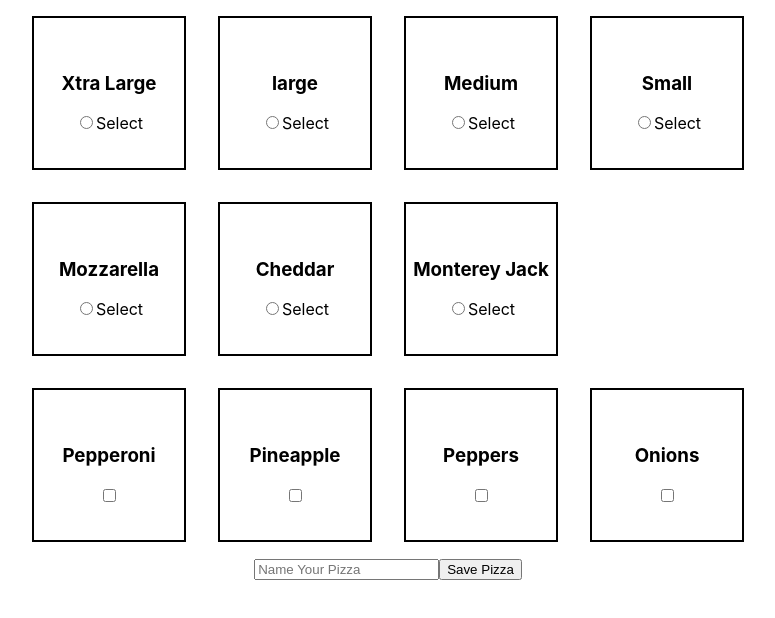
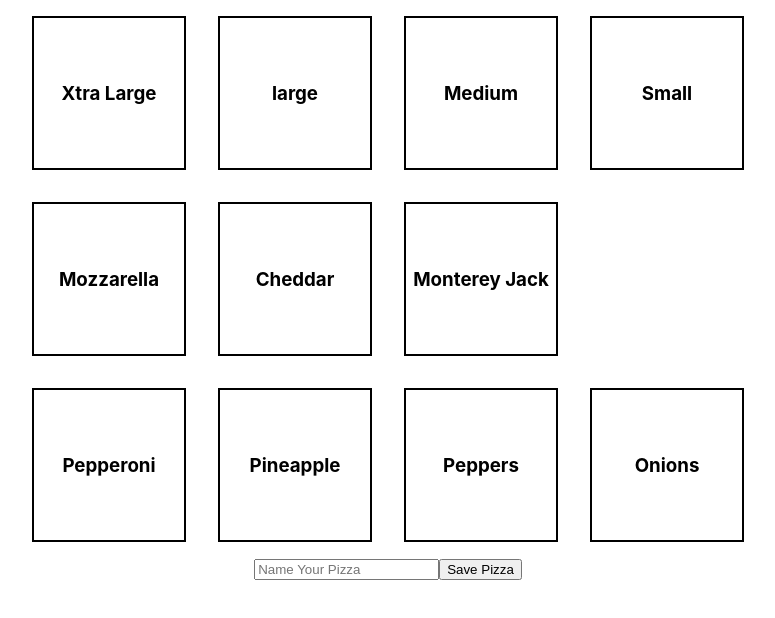
Before and after one commit to ChaonengTan/FEW2.3-PizzaOrder, a React (Create React App) app: page / in a window 1280 px wide. Shown: the top 618 px of the page, without its empty margins (236-1011 px from the left). Built offline with nearby package versions, Linux system fonts and the light colour scheme.

Commit message:
100% input size

```diff
--- a/src/components/Pizza.js
+++ b/src/components/Pizza.js
@@ -16,32 +16,25 @@ function Pizza(props) {
     function multiComponent(data, func) {
         return data.map((elem) => {
             return (
-                <div className='pizzaCard'>
-                    <label>
+                <label className='pizzaCard'>
                     <h3>{elem}</h3>
-                        <input type='checkbox' name={elem} onClick={(e) => {
+                    <input type='checkbox' onClick={(e) => {
                         func([...toppings, elem])
                     }}/>
                 </label>
-                </div>
             )
         })
     }
     function radioComponent(data, func) {
         return data.map((elem) => {
             return (
-                <div className='pizzaCard'>
-                    <label>
+                <label className='pizzaCard'>
                     <h3>{elem}</h3>
-                        <div>
                     <input type='radio' name={String(func)} value={elem} onChange={(e) => {
                         func(elem)
                         console.log(cheese)
                     }}/>
-                            <span>Select</span>
-                        </div>
                 </label>
-                </div>
             )
         })
     }
--- a/src/components/styles/Pizza.css
+++ b/src/components/styles/Pizza.css
@@ -3,13 +3,18 @@
   flex-direction: row;
 }
 .addButtons > * .pizzaCard {
+  --cardColor: black;
+  --cardBG: white;
   margin: 1rem;
-  border: solid black 2px;
+  border: solid var(--cardColor) 2px;
+  color: var(--cardColor);
+  background-color: var(--cardBG);
   height: 150px;
   width: 150px;
   display: flex;
   flex-direction: column;
   align-items: center;
+  justify-content: center;
 }
 .addButtons > * .pizzaCard label {
   display: flex;
@@ -18,5 +23,9 @@
   width: 100%;
   height: 100%;
 }
+.addButtons > * .pizzaCard input {
+  visibility: hidden;
+  position: absolute;
+}
 
 /*# sourceMappingURL=Pizza.css.map */
--- a/src/components/styles/Pizza.scss
+++ b/src/components/styles/Pizza.scss
@@ -2,20 +2,28 @@
     display: flex;
     flex-direction: row;
     .pizzaCard {
+        --cardColor: black;
+        --cardBG: white;
         margin: 1rem;
-        border: solid black 2px;
+        border: solid var(--cardColor) 2px;
+        color: var(--cardColor);
+        background-color: var(--cardBG);
         height: 150px;
         width: 150px;
         display: flex;
         flex-direction: column;
         align-items: center;
+        justify-content: center;
         label {
             display: flex;
             flex-direction: column;
-            // align-items: center;
             justify-content: center;
             width: 100%;
             height: 100%;
         }
+        input {
+            visibility: hidden;
+            position: absolute;
+        }
     }
 }
```
Also changed, not shown: 1 other file (tests, documents, lock files or other folders). Lines whose indentation alone changed are shown as unchanged.
